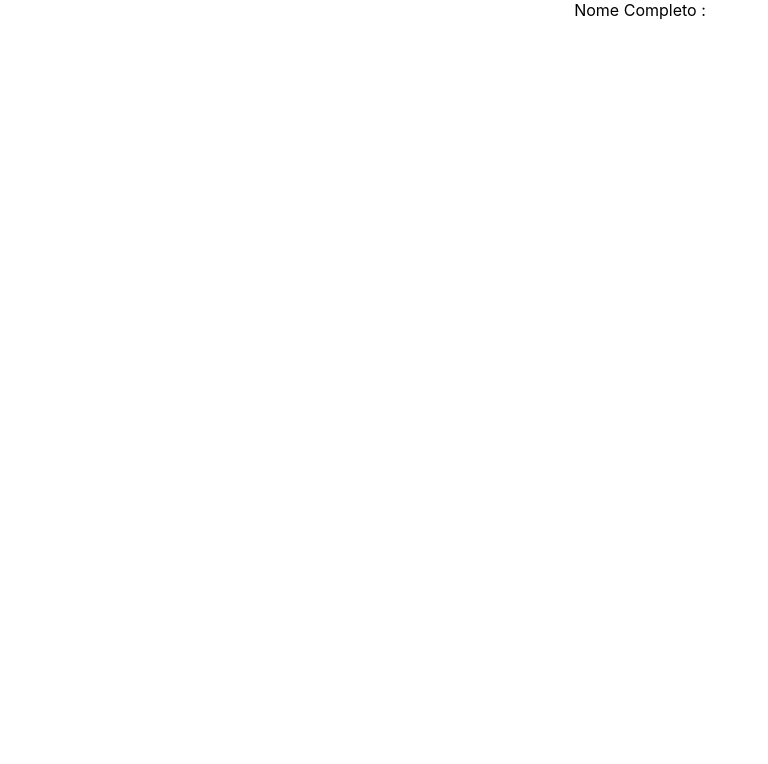
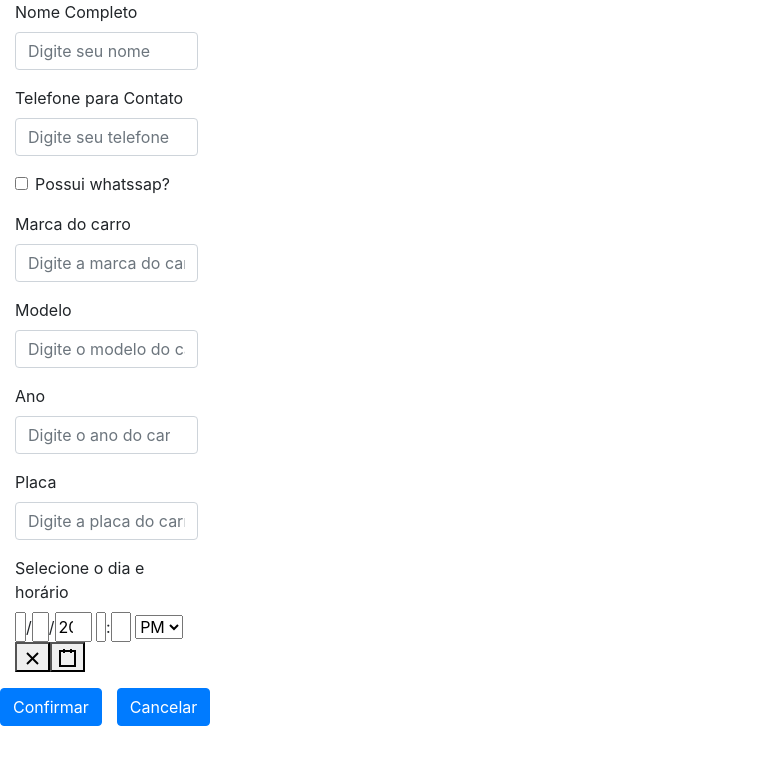
Before and after one commit to Schwaaan/vip-lava-car, a React (Create React App) app in the folder fe/: page / in a window 1280 px wide. Shown: the top 764 px of the page, without its empty margins (0-768 px from the left). Built offline with nearby package versions, Linux system fonts and the light colour scheme.

Commit message:
arrumando front-end e començando a integrar com o BE

```diff
--- a/fe/package.json
+++ b/fe/package.json
@@ -6,7 +6,10 @@
     "@testing-library/jest-dom": "^5.11.10",
     "@testing-library/react": "^11.2.6",
     "@testing-library/user-event": "^12.8.3",
+    "bootstrap": "^4.6.0",
     "react": "^17.0.2",
+    "react-bootstrap": "^1.5.2",
+    "react-datetime-picker": "^3.2.0",
     "react-dom": "^17.0.2",
     "react-scripts": "4.0.3",
     "web-vitals": "^1.1.1"
--- a/fe/src/App.js
+++ b/fe/src/App.js
@@ -1,10 +1,10 @@
-import logo from './logo.svg';
 import './App.css';
-import Home from './page/Home';
+import 'bootstrap/dist/css/bootstrap.min.css'
+import FormPage from './component/Form';
 
 function App() {
   return (
-    <Home></Home>
+    <FormPage />
   );
 }
 
--- a/fe/src/component/Form.js
+++ b/fe/src/component/Form.js
@@ -1,10 +1,86 @@
+import { Col, Form, Button, Row } from "react-bootstrap";
+import 'bootstrap/dist/css/bootstrap.min.css'
+import React, { useState } from 'react';
+import DateTimePicker from 'react-datetime-picker';
 
-export default function Form(){
+export default function FormPage() {
+
+    const [name, setName] = useState(null);
+    const [telephone, setTelephone] = useState(null);
+    const [whats, setWhats] = useState(null);
+    const [marca, setMarca] = useState(null);
+    const [model, setModel] = useState(null);
+    const [ano, setAno] = useState(null);
+    const [placa, setPlaca] = useState(null);
+    const [value, setDate] = useState(new Date());
+
+
     return (
-      <form>
-          <label>
-              Nome Completo :
-          </label>
-      </form>
-      );
+        <Col sm={2}>
+            <Form>
+                <Form.Group >
+                    <Form.Label>Nome Completo</Form.Label>
+                    <Form.Control type="text" placeholder="Digite seu nome" required onChange={e => {setName(e.target.value)}} />
+                </Form.Group>
+                <Form.Group >
+                    <Form.Label>Telefone para Contato</Form.Label>
+                    <Form.Control type="number" placeholder="Digite seu telefone" required  onChange={e => {setTelephone(e.target.value)}}/>
+                </Form.Group>
+                <Form.Group >
+                    <Form.Check type="checkbox" label="Possui whatssap?" onChange={e => {setWhats(e.target.value)}}/>
+                </Form.Group>
+                <Form.Group >
+                    <Form.Label>Marca do carro</Form.Label>
+                    <Form.Control type="text" placeholder="Digite a marca do carro"  onChange={e => {setMarca(e.target.value)}} />
+                </Form.Group>
+                <Form.Group  >
+                    <Form.Label>Modelo</Form.Label>
+                    <Form.Control placeholder="Digite o modelo do carro" type="text" onChange={e => {setModel(e.target.value)}} />
+                </Form.Group>
+                <Form.Group >
+                    <Form.Label>Ano</Form.Label>
+                    <Form.Control type="number" placeholder="Digite o ano do carro" onChange={e => {setAno(e.target.value)}}/>
+                </Form.Group>
+                <Form.Group >
+                    <Form.Label>Placa</Form.Label>
+                    <Form.Control type="text" placeholder="Digite a placa do carro"   onChange={e => {setPlaca(e.target.value)}} />
+                </Form.Group>
+                <Form.Group>
+                    <Form.Label>
+                        Selecione o dia e horário</Form.Label>
+                    <DateTimePicker
+                        onChange={setDate}
+                        value={value}
+                    />
+                </Form.Group>
+                <Row>
+                    <Button variant="primary" onClick={() => {
+
+                            let json = {
+                                nome : name,
+                                date : value,
+                                telefone : telephone,
+                                whats : whats,
+                                marca : marca,
+                                model : model,
+                                ano : ano,
+                                placa : placa
+                            }
+
+                            console.log(json);
+
+
+
+                     }}>
+                        Confirmar
+                    </Button>
+                    <Col sm={2}>
+                        <Button variant="primary">
+                            Cancelar
+                        </Button>
+                    </Col>
+                </Row>
+            </Form>
+        </Col>
+    );
 }
--- a/fe/src/page/Home.js
+++ b/fe/src/page/Home.js
@@ -1,10 +1,8 @@
-import Form from "../component/Form";
-
+import FormPage from "../component/Form";
+import 'bootstrap/dist/css/bootstrap.min.css'
 
 export default function Home(){
     return (
-        <div className="App">
-            <Form />
-        </div>
+            <FormPage />
       );
 }
```
